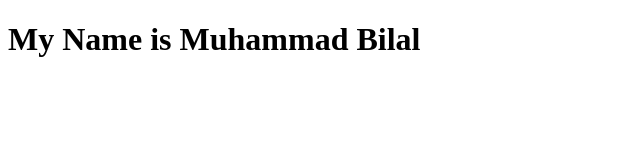
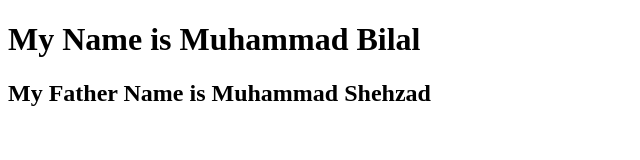
Before and after one commit to bilalshahzad47/M.Bilal, a plain HTML site: page Hosting/index.html in a window 1280 px wide. Shown: the whole page, without its empty margins (0-640 px from the left). Drawn offline with Linux system fonts and the light colour scheme.

Commit message:
Update index.html

```diff
--- a/Hosting/index.html
+++ b/Hosting/index.html
@@ -8,5 +8,6 @@
 </head>
 <body>
     <h1>My Name is Muhammad Bilal</h1>
+    <h2>My Father Name is Muhammad Shehzad</h2>
 </body>
 </html>
```
